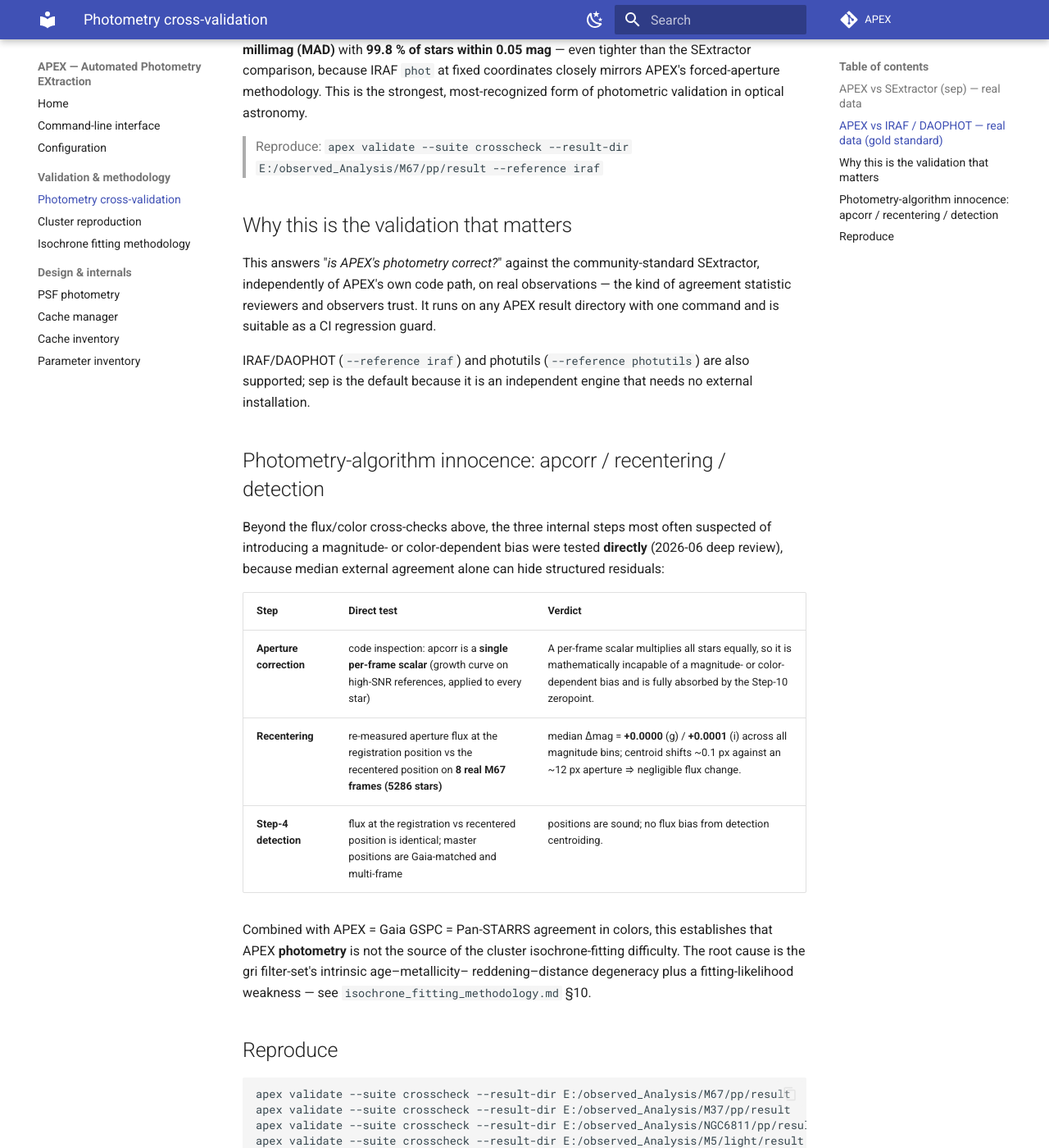
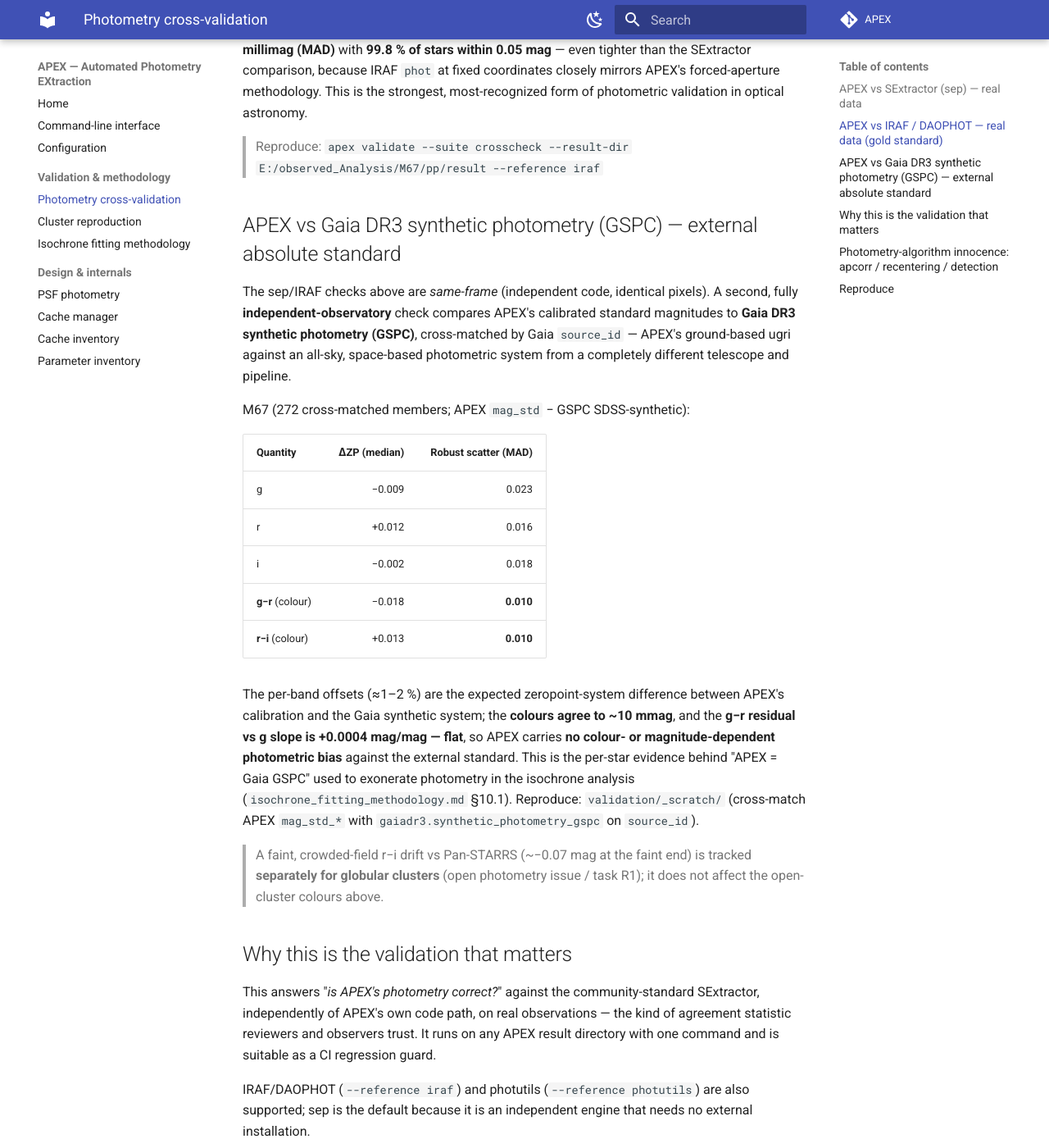
Before and after one commit to Diu1773/APEX_AutomatedPhotometryEXtraction, an MkDocs documentation site: the page built from docs/validation_crosscheck.md, in a window 1280 px wide and 1400 px high, scrolled down 1734 px. Shown: the whole window at 82% size. Built offline with MkDocs 1.6.1 and Material for MkDocs 9.7.7, drawn with Linux system fonts in a browser that asks for light colours; comment, search, counter and statistics services are not loaded.

Commit message:
docs: surface + complete the photometry cross-validation (sep/IRAF/GSPC)
- validation_crosscheck.md: add APEX vs Gaia DR3 GSPC external-standard section
  (M67, 272 cross-matched members: colours agree ~10 mmag, g-r-vs-g slope +0.0004
  = no colour-dependent bias) — the per-star evidence behind 'APEX = GSPC'.
- index.md + README: add a Validation section linking the cross-check, real-data
  and methodology docs with the headline ~3 mmag (sep/IRAF) result (was undiscoverable).
- validation_realdata.md: flag the table's grid-scanner ages as superseded by the
  MCMC+EEP+membership fitter (reproducible, §10.8); keep it as the distance smoke test.
- paper.md: add a Validation section (sep/IRAF ~3 mmag, GSPC colours, distance ~4%)
  + paper.bib entries for Stetson 1987 (DAOPHOT) and Gaia DR3 GSPC.

Co-Authored-By: Claude Opus 4.8 <noreply@anthropic.com>

```diff
--- a/docs/validation_crosscheck.md
+++ b/docs/validation_crosscheck.md
@@ -69,6 +69,36 @@ most-recognized form of photometric validation in optical astronomy.
 
 > Reproduce: `apex validate --suite crosscheck --result-dir E:/observed_Analysis/M67/pp/result --reference iraf`
 
+## APEX vs Gaia DR3 synthetic photometry (GSPC) — external absolute standard
+
+The sep/IRAF checks above are *same-frame* (independent code, identical pixels). A second,
+fully **independent-observatory** check compares APEX's calibrated standard magnitudes to
+**Gaia DR3 synthetic photometry (GSPC)**, cross-matched by Gaia `source_id` — APEX's
+ground-based ugri against an all-sky, space-based photometric system from a completely
+different telescope and pipeline.
+
+M67 (272 cross-matched members; APEX `mag_std` − GSPC SDSS-synthetic):
+
+| Quantity | ΔZP (median) | Robust scatter (MAD) |
+|---|---:|---:|
+| g | −0.009 | 0.023 |
+| r | +0.012 | 0.016 |
+| i | −0.002 | 0.018 |
+| **g−r** (colour) | −0.018 | **0.010** |
+| **r−i** (colour) | +0.013 | **0.010** |
+
+The per-band offsets (≈1–2 %) are the expected zeropoint-system difference between APEX's
+calibration and the Gaia synthetic system; the **colours agree to ~10 mmag**, and the
+**g−r residual vs g slope is +0.0004 mag/mag — flat**, so APEX carries **no colour- or
+magnitude-dependent photometric bias** against the external standard. This is the per-star
+evidence behind "APEX = Gaia GSPC" used to exonerate photometry in the isochrone analysis
+(`isochrone_fitting_methodology.md` §10.1). Reproduce: `validation/_scratch/` (cross-match
+APEX `mag_std_*` with `gaiadr3.synthetic_photometry_gspc` on `source_id`).
+
+> A faint, crowded-field r−i drift vs Pan-STARRS (~−0.07 mag at the faint end) is tracked
+> **separately for globular clusters** (open photometry issue / task R1); it does not affect
+> the open-cluster colours above.
+
 ## Why this is the validation that matters
 
 This answers "*is APEX's photometry correct?*" against the community-standard
```
Also changed, not shown: README.md (+10 -0 lines), docs/index.md (+10 -0 lines), docs/validation_realdata.md (+15 -7 lines), paper/paper.md (+12 -0 lines), 1 other file.
